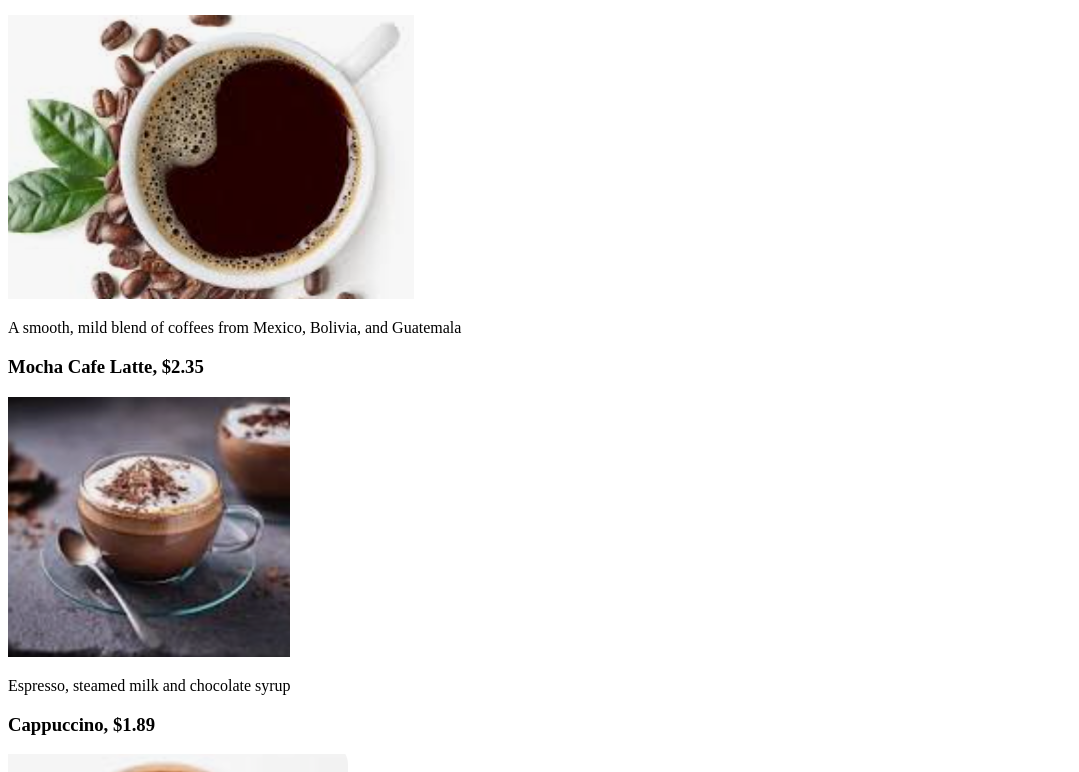
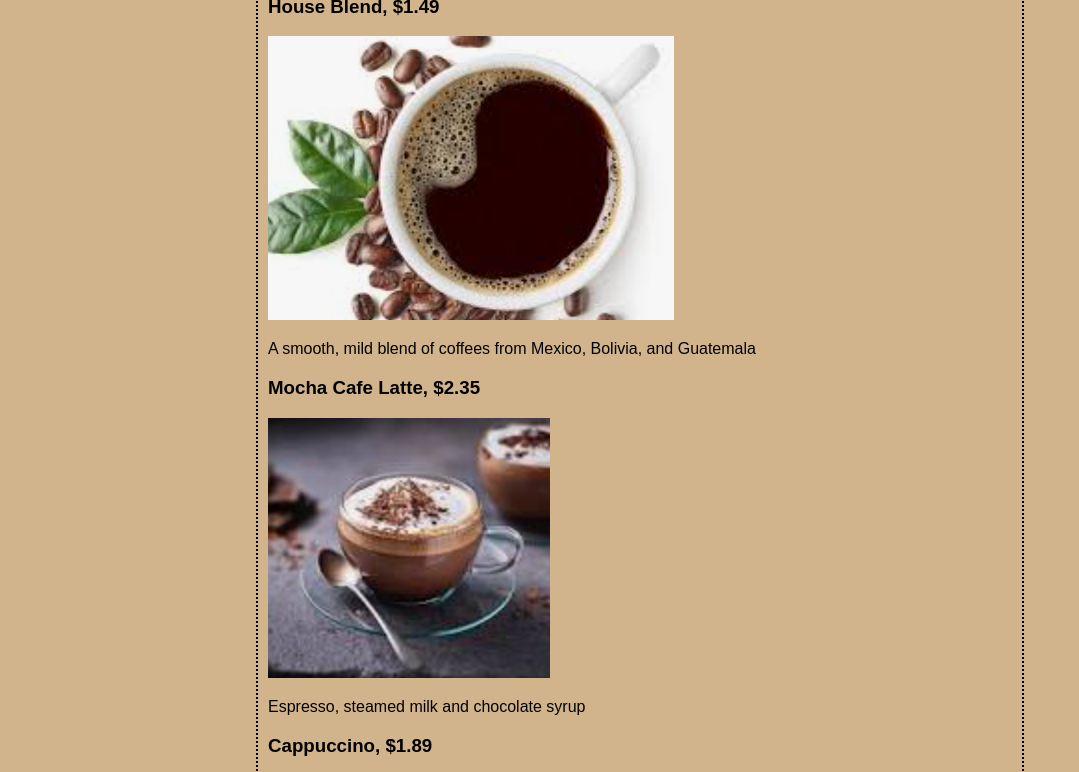
Before and after one commit to nataliedex/Head_First_HTML_CSS, a plain HTML site: page public/menu.html in a window 1280 px wide. Shown: the part 190-962 px from the top of the page, without its empty margins (0-1079 px from the left). Drawn offline with Linux system fonts and the light colour scheme.

Commit message:
Add files via upload

```diff
--- a/public/menu.html
+++ b/public/menu.html
@@ -3,6 +3,18 @@
 <head>
     <meta charset="UTF-8">
     <title>Menu</title>
+    <style type="text/css">
+        body {
+            background-color: #d2b48c;
+            margin-left: 20%;
+            margin-right: 20%;
+            border: 2px dotted black;
+            padding: 10px 10px 10px 10px;
+            font-family: sans-serif;
+
+        }
+
+    </style>
 </head>
 <body>
     <h1>Starbuzz Coffee</h1>
```
Also changed, not shown: public/mission.html (+10 -0 lines).
